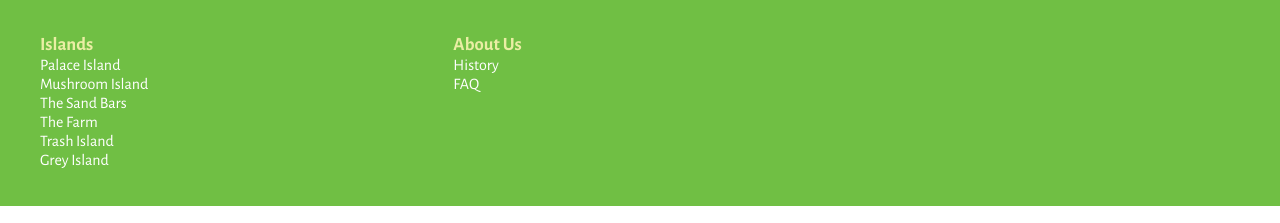
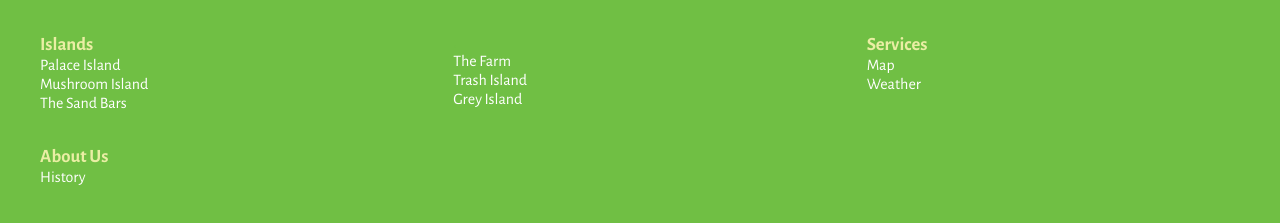
Before and after one commit to profsoomi/city-as-system, a plain HTML site: page environment/environment.html in a window 1280 px wide. Shown: the part 638-861 px from the top of the page. Drawn offline with nearby package versions, Linux system fonts and the light colour scheme.

Commit message:
footer update

```diff
--- a/environment/environment.html
+++ b/environment/environment.html
@@ -34,14 +34,21 @@
                 <li><a href="">Palace Island</a></li>
                 <li><a href="">Mushroom Island</a></li>
                 <li><a href="">The Sand Bars</a></li>
+            </ul>
+            <ul>
+                <li style="color:#70bf44">.</li>
                 <li><a href="">The Farm</a></li>
                 <li><a href="">Trash Island</a></li>
                 <li><a href="">Grey Island</a></li>
             </ul>
             <ul>
+                <li><h3>Services</h3></li>
+                <li><a href="">Map</a></li>
+                <li><a href="./weather.html">Weather</a></li>
+            </ul>
+            <ul>
                 <li><h3><a href="./about.html">About Us</a></h3></li>
                 <li><a href="./about.html#history">History</a></li>
-                <li><a href="./about.html#faq">FAQ</a></li>
             </ul>
         </div>
     </footer>
```
Also changed, not shown: environment/events.html (+8 -1 lines), environment/islands.html (+8 -1 lines).
